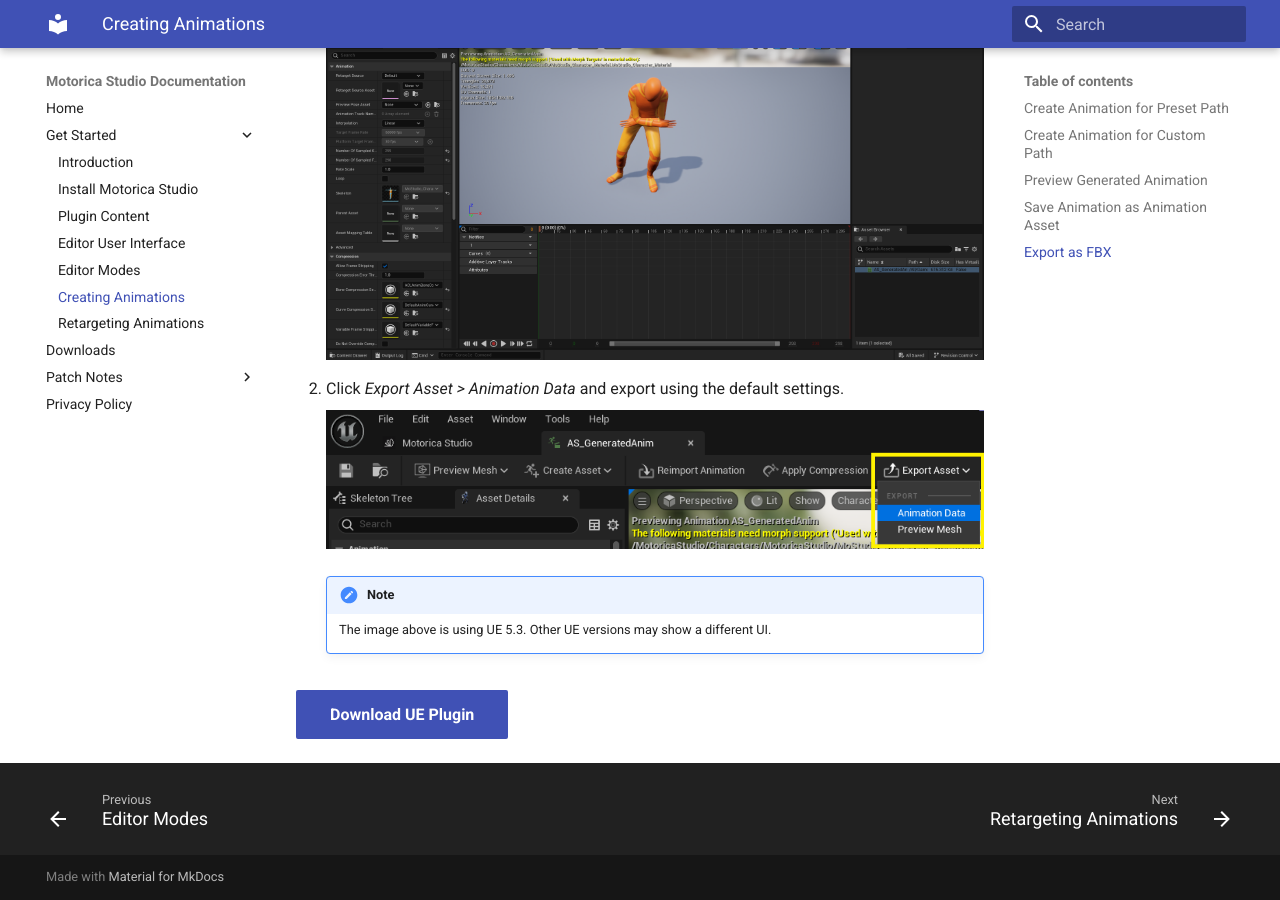
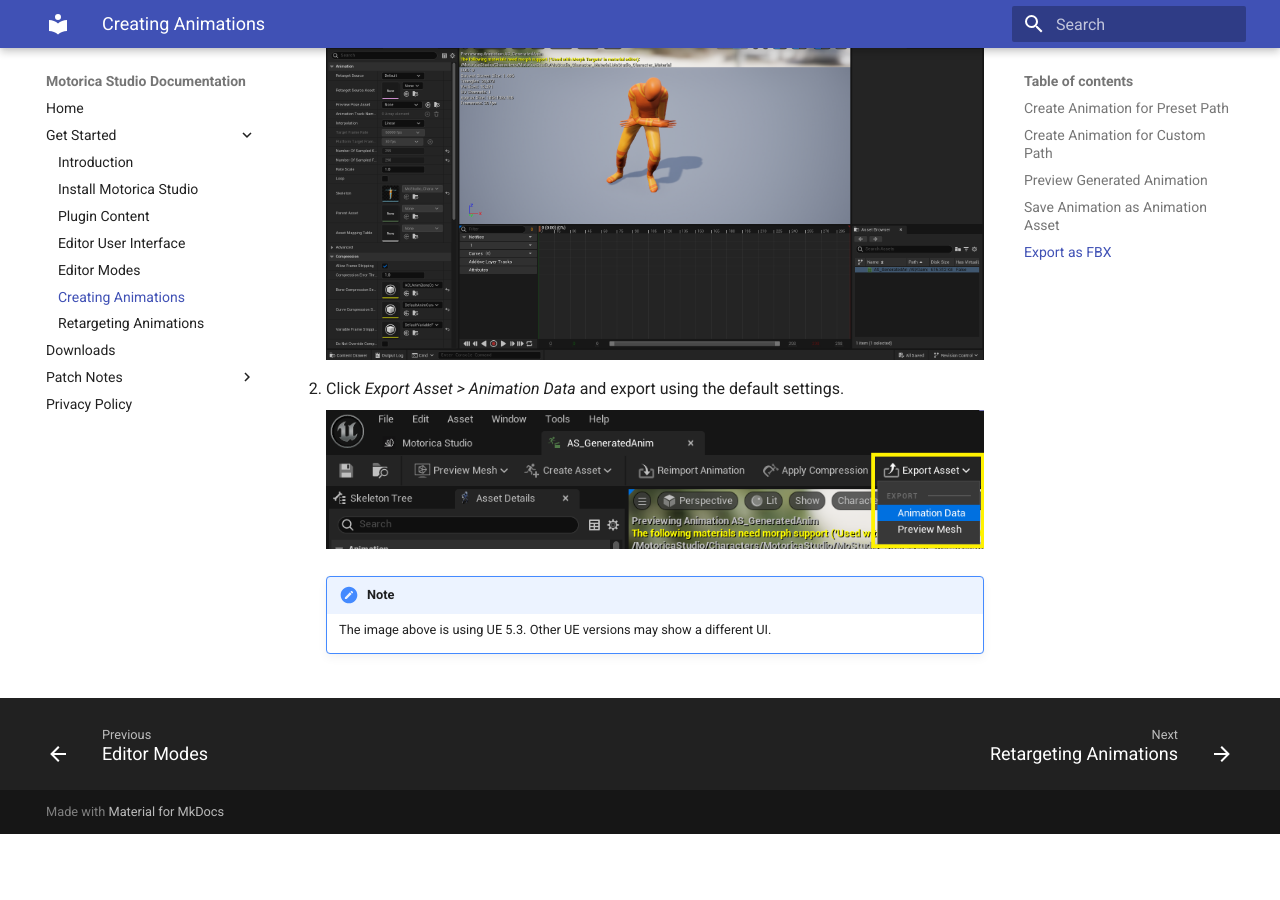
Before and after one commit to MotoricaAI/MoStudioDocs, an MkDocs documentation site: the page built from docs/get-started/create-animations.md, in a window 1280 px wide and 900 px high, scrolled down 10955 px. Built offline with MkDocs 1.6.1 and Material for MkDocs 9.7.7, drawn with Linux system fonts in a browser that asks for light colours; after the commit the page ends 11789 px from its top, so only the background shows below that.

Commit message:
Update create-animations.md
Removed test button

```diff
--- a/docs/get-started/create-animations.md
+++ b/docs/get-started/create-animations.md
@@ -153,5 +153,3 @@
 
     !!! note
         The image above is using UE 5.3. Other UE versions may show a different UI.
-
-[Download UE Plugin](#){ .md-button .md-button--primary }
```
